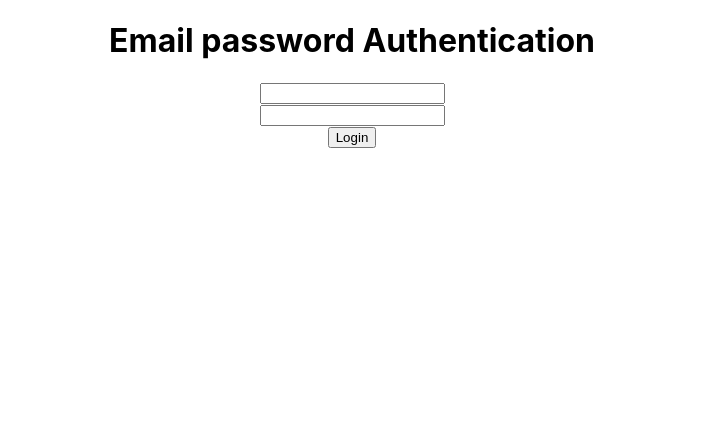
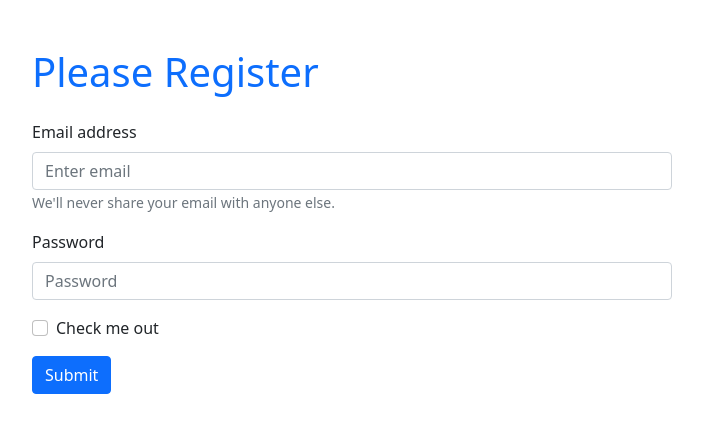
Before and after one commit to mdmitho/email-passwoed-auth, a React (Create React App) app: page / in a window 1280 px wide. Shown: the top 432 px of the page, without its empty margins (288-991 px from the left). Built offline with nearby package versions, Linux system fonts and the light colour scheme.

Commit message:
use Bootstrap form and user email and password

```diff
--- a/src/App.js
+++ b/src/App.js
@@ -1,35 +1,48 @@
 import { getAuth } from "firebase/auth";
-import './App.css';
-import app from "./firebase.init"
+import "bootstrap/dist/css/bootstrap.min.css";
+import "./App.css";
+import app from "./firebase.init";
+import Form from "react-bootstrap/Form";
+import Button from "react-bootstrap/Button";
 
-const auth = getAuth(app)
+const auth = getAuth(app);
 
 function App() {
+  const handleEmailBlur = (event) => {
+    console.log(event.target.value);
+  };
+  const handlePasswordBlur = (event) => {
+    console.log(event.target.value);
+  };
+  const handleFormSubmit = (event) => {
+    console.log("form submitted");
+    event.preventDefault();
+  };
+  return (
+    <div className="w-50 mx-auto mt-5">
+      <h1 className="mb-4 text-primary ">Please Register</h1>
+      <Form onSubmit={handleFormSubmit}>
+        <Form.Group className="mb-3" controlId="formBasicEmail">
+          <Form.Label>Email address</Form.Label>
+          <Form.Control onBlur={handleEmailBlur} type="email" placeholder="Enter email" />
+          <Form.Text className="text-muted">
+            We'll never share your email with anyone else.
+          </Form.Text>
+        </Form.Group>
 
-const handleEmailBlur = event => {
-  console.log(event.target.value);
-}
-const handlePasswordBlur = event =>{
-  console.log(event.target.value);
-}
-const handleFormSubmit = event => {
-  console.log('form submitted');
-  event.preventDefault()
-}
-  return (
-    <div className="App">
-      <h1>Email password Authentication</h1>
-
-<form onSubmit={handleFormSubmit}>
-<input onBlur={handleEmailBlur} type="email" name="" id="" />
-        <br />
-      <input onBlur={handlePasswordBlur} type="password" name="" id="" />
-      <br />
-      <input type="submit" value="Login" />
-</form>
+        <Form.Group className="mb-3" controlId="formBasicPassword">
+          <Form.Label>Password</Form.Label>
+          <Form.Control onBlur={handlePasswordBlur} type="password" placeholder="Password" />
+        </Form.Group>
+        <Form.Group className="mb-3" controlId="formBasicCheckbox">
+          <Form.Check type="checkbox" label="Check me out" />
+        </Form.Group>
+        <Button variant="primary" type="submit">
+          Submit
+        </Button>
+      </Form>
     </div>
   );
 }
 
-
 export default App;
```
